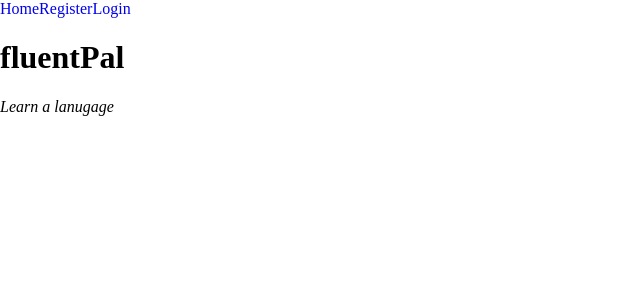
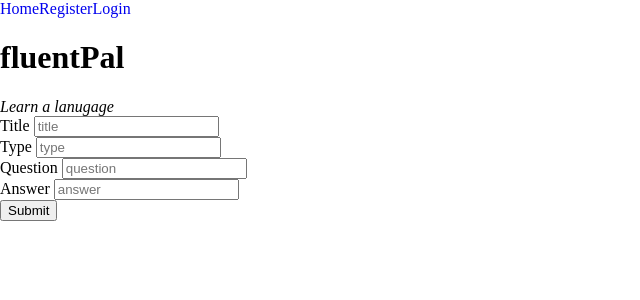
Before and after one commit to santhi26/debugging-dialects, a React (Vite) app in the folder frontend/: page /flashCard in a window 1280 px wide. Shown: the top 300 px of the page, without its empty margins (0-640 px from the left). Built offline with nearby package versions, Linux system fonts and the light colour scheme; no server answers.

Commit message:
create a flashcard

```diff
--- a/frontend/src/components/CreateFlashCard/index.jsx
+++ b/frontend/src/components/CreateFlashCard/index.jsx
@@ -2,9 +2,87 @@ import {useState, useEffect, useContext} from 'react';
 import {useNavigate} from 'react-router-dom';
 import { UserContext } from '../../contexts';
 
+export default function CreateFlashCard() {
+  const { userID } = useContext(UserContext);
+  console.log(userID)
+  const [type, setType] = useState("");
+  const [title, setTitle] = useState("");
+  const [question, setQuestion] = useState("");
+  const [answer, setAnswer] = useState("");
 
-export default function CreateFlashCard() {
+  const handleInputChange = (e) => {
+    const { id, value } = e.target;
+
+    if (id === "title") {
+        setTitle(value);
+    }if (id === "type") {
+        setType(value);
+    }if (id === "question") {
+        setQuestion(value);
+    }if (id === "answer") {
+        setAnswer(value);
+    }
+}
+
+const handleSubmit  = (e) => {
+    e.preventDefault();
+    flashCardsAPI();
+}
+
+  const flashCardsAPI = async() => {
+    try {
+        const options = {
+            method: "POST",
+            headers: {
+                'Accept': 'application/json',
+                'Content-Type': 'application/json'
+            },
+            body: JSON.stringify({
+                user_id: userID,
+                type: type,
+                title: title,
+                front: question,
+                back: answer
+            })
+        }
+        const response = await fetch(`http://localhost:3000/api/flashcard/create
+        `, options);
+        const data = await response.json();
+        alert("card created")
+
+    } catch (error) {
+        console.log(error)
+    }
+
+  }
+
+  useEffect(() => {
+    flashCardsAPI();
+  }, [])
+
   return (
-    <div>CreateFlashCard</div>
+    <>
+        <form className="Form" onSubmit={handleSubmit}>
+            <div className="title">
+                <label className="form_label" htmlFor="title">Title </label>
+                <input className="form_input" value={title} onChange = {(e) => handleInputChange(e)} name="" type="text" id="title" placeholder="title" required/>
+            </div>
+            <div className="type">
+                <label className="form_label" htmlFor="type">Type </label>
+                <input className="form_input" value={type} onChange = {(e) => handleInputChange(e)} type="type" id="type" placeholder="type" required/>
+            </div>
+            <div className="question">
+                <label className="form_label" htmlFor="question">Question </label>
+                <input className="form_input" value={question} onChange = {(e) => handleInputChange(e)} type="question" id="question" placeholder="question" required/>
+            </div>
+            <div className="answer">
+                <label className="form_label" htmlFor="answer">Answer </label>
+                <input className="form_input" value={answer} onChange = {(e) => handleInputChange(e)} type="answer" id="answer" placeholder="answer" required/>
+            </div>
+            <div className="submit-button">
+                <button type="submit" className="btn">Submit</button>
+            </div>
+        </form>
+    </>
   )
 }
--- a/frontend/src/components/FlashCardList/index.jsx
+++ b/frontend/src/components/FlashCardList/index.jsx
@@ -5,8 +5,7 @@ export default function FlashCardList({flashCards}) {
     console.log(flashCards)
     return (
     <>
-
-    {flashCards.map(c => <FlashCard key={c.flashcard_id} answer={c.back} question={c.front} />)}
+      {flashCards.map(c => <FlashCard key={c.flashcard_id} answer={c.back} question={c.front} />)}
     </>
   )
 }
--- a/frontend/src/components/GetFlashCard/index.jsx
+++ b/frontend/src/components/GetFlashCard/index.jsx
@@ -6,13 +6,14 @@ import {FlashCardList} from '../'
 export default function GetFlashCard() {
   const { userID } = useContext(UserContext);
   const [flashCards, setFlashCards] = useState([]);
-
+  console.log("out")
   const flashCardsAPI = async() => {
 
-    const response = await fetch(`http://localhost:3000/api/flashcard/due/1
+    const response = await fetch(`http://localhost:3000/api/flashcard/due/2
     `);
     const data = await response.json();
     setFlashCards(data.dueFlashcards)
+    console.log(data, "<<<<<<<<<<")
   }
 
   useEffect(() => {
--- a/frontend/src/components/LoginForm/index.jsx
+++ b/frontend/src/components/LoginForm/index.jsx
@@ -46,8 +46,8 @@ export default function LoginForm() {
                 localStorage.setItem("username", data.username);
                 localStorage.setItem("token", data.token);
                 setContextUsername(data.username);
-                setUserID(data.setUserID)
-                data.role === "student" ? navigate("/student") : navigate("/teacher")
+                setUserID(data.user_id)
+                data.role === "student" ? navigate("/student") : navigate("/flashcard")
             } else {
                 console.log(data)
                 alert("wrong")
--- a/frontend/src/pages/flashCard/index.jsx
+++ b/frontend/src/pages/flashCard/index.jsx
@@ -1,5 +1,5 @@
 import React from 'react';
-import { GetFlashCard} from '../../components';
+import { CreateFlashCard } from '../../components';
 
 
 
@@ -8,7 +8,7 @@ export default function flashCard() {
         <>
             <h1>fluentPal</h1>
             <em>Learn a lanugage</em>
-            <GetFlashCard />
+            <CreateFlashCard />
 
         </>
     )
```
